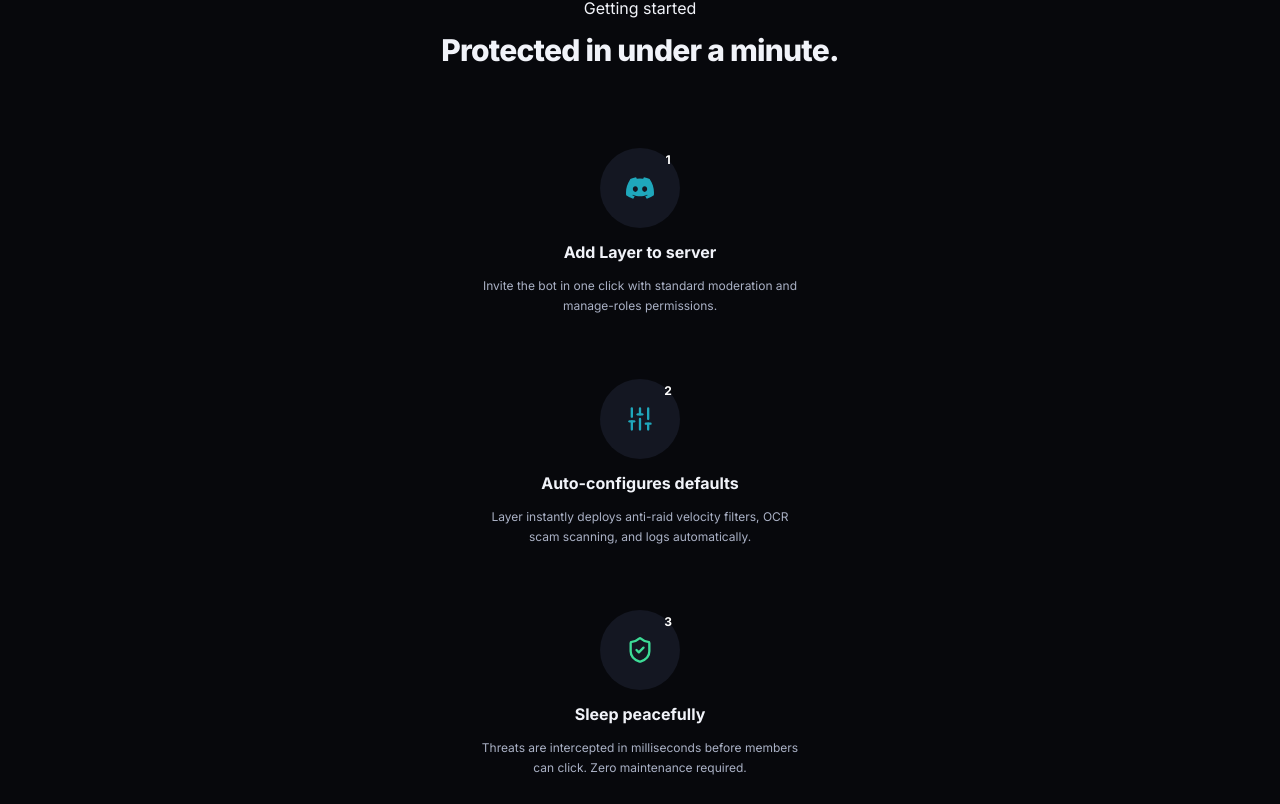
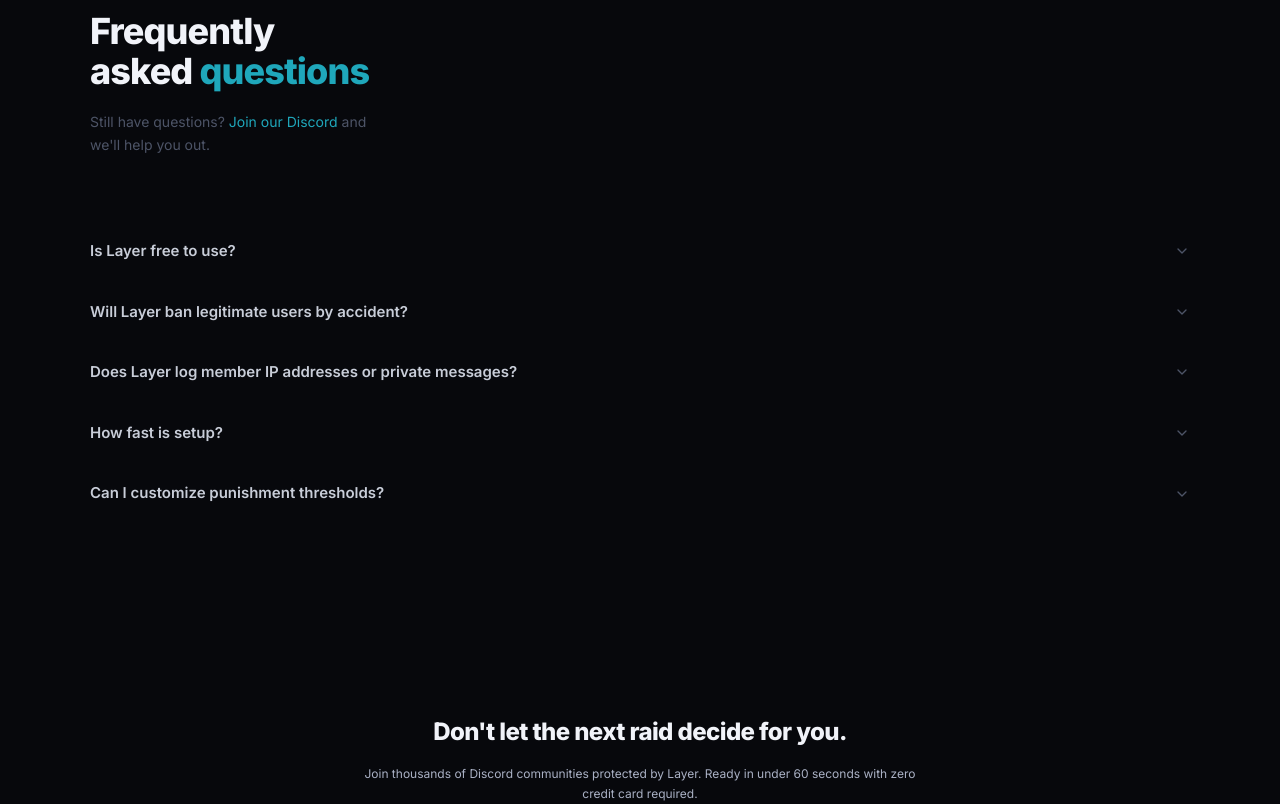
Before and after one commit to dimi6184-gif/Layer, a Next.js app in the folder apps/web/: page / in a window 1280 px wide. Shown: the part 5416-6220 px from the top of the page. Built offline with nearby package versions, Linux system fonts and the light colour scheme.

Commit message:
feat: remove getting-started steps section; fix login 50/50 split, external-link icons, shield SVG on Verification

```diff
--- a/apps/web/src/app/(app)/login/LoginVisual.tsx
+++ b/apps/web/src/app/(app)/login/LoginVisual.tsx
@@ -3,6 +3,14 @@
 import { useEffect, useState } from 'react';
 import Image from 'next/image';
 import Link from 'next/link';
+
+function ShieldIcon() {
+  return (
+    <svg width="15" height="15" viewBox="0 0 24 24" fill="none" stroke="currentColor" strokeWidth="2" strokeLinecap="round" strokeLinejoin="round">
+      <path d="M12 2L3 7v5c0 5.25 3.75 10.15 9 11.25C17.25 22.15 21 17.25 21 12V7L12 2z"/>
+    </svg>
+  );
+}
 
 const MODULES = [
   {
@@ -11,13 +19,16 @@
     sub: 'Module active',
     subColor: '#3ddc97',
     right: <Toggle on />,
+    iconColor: undefined,
   },
   {
-    icon: '🛡',
+    icon: null,
+    svgIcon: <ShieldIcon />,
     title: 'Verification',
     sub: '1,265 members verified',
     subColor: '#64748b',
     right: <Dot />,
+    iconColor: '#1FA7BB',
   },
   {
     icon: '🎫',
@@ -25,6 +36,7 @@
     sub: '#482',
     subColor: '#64748b',
     right: <Pill label="Solved" color="#3ddc97" />,
+    iconColor: undefined,
   },
   {
     icon: '⭐',
@@ -33,6 +45,7 @@
     subColor: '#64748b',
     right: <Pill label="Active" color="#3ddc97" />,
     highlight: true,
+    iconColor: undefined,
   },
 ];
 
@@ -67,9 +80,9 @@
   );
 }
 
-function ModuleCard({ icon, title, sub, subColor, right, highlight, delay }: {
-  icon: string; title: string; sub: string; subColor: string;
-  right: React.ReactNode; highlight?: boolean; delay: number;
+function ModuleCard({ icon, svgIcon, title, sub, subColor, right, highlight, iconColor, delay }: {
+  icon: string | null; svgIcon?: React.ReactNode; title: string; sub: string; subColor: string;
+  right: React.ReactNode; highlight?: boolean; iconColor?: string; delay: number;
 }) {
   const [vis, setVis] = useState(false);
   useEffect(() => {
@@ -90,21 +103,18 @@
       transform: vis ? 'translateX(0)' : 'translateX(-16px)',
       transition: 'opacity 0.5s ease, transform 0.5s ease',
     }}>
-      {/* Icon */}
       <div style={{
         width: 32, height: 32, borderRadius: 8, flexShrink: 0,
         background: 'rgba(255,255,255,0.06)',
         display: 'flex', alignItems: 'center', justifyContent: 'center',
-        fontSize: 15,
-      }}>{icon}</div>
-
-      {/* Text */}
+        fontSize: 15, color: iconColor ?? '#f1f3f9',
+      }}>
+        {svgIcon ?? icon}
+      </div>
       <div style={{ flex: 1, minWidth: 0 }}>
         <div style={{ fontSize: 13, fontWeight: 600, color: '#f1f3f9', lineHeight: 1.2 }}>{title}</div>
         <div style={{ fontSize: 11, color: subColor, marginTop: 2 }}>{sub}</div>
       </div>
-
-      {/* Right */}
       {right}
     </div>
   );
--- a/apps/web/src/app/(app)/login/page.tsx
+++ b/apps/web/src/app/(app)/login/page.tsx
@@ -10,26 +10,25 @@
   return (
     <div style={{ display: 'flex', minHeight: '100vh', fontFamily: 'Inter, -apple-system, sans-serif' }}>
 
-      {/* ── LEFT — animated dashboard preview (client component) ── */}
-      <div style={{ display: 'none', flex: 1 }} className="login-left">
+      {/* ── LEFT — 50% animated dashboard preview ── */}
+      <div className="login-left" style={{ display: 'none', flex: '0 0 50%', width: '50%' }}>
         <LoginVisual />
       </div>
 
-      {/* ── RIGHT — sign-in panel ─────────────────────────────── */}
+      {/* ── RIGHT — 50% sign-in panel ── */}
       <div style={{
-        width: '100%', maxWidth: 520,
+        flex: '0 0 100%', width: '100%',
         background: '#09090b',
         display: 'flex', flexDirection: 'column',
         position: 'relative',
-      }}>
-        {/* Subtle top border accent */}
+      }} className="login-right">
+        {/* Top border accent */}
         <div style={{ height: 1, background: 'linear-gradient(to right, transparent, rgba(255,255,255,0.06), transparent)' }} />
 
-        {/* Main content — vertically centered */}
+        {/* Vertically centered content */}
         <div style={{ flex: 1, display: 'flex', alignItems: 'center', justifyContent: 'center', padding: '48px 48px' }}>
           <div style={{ width: '100%', maxWidth: 320 }}>
 
-            {/* Heading */}
             <h1 style={{ fontSize: 26, fontWeight: 700, color: '#f1f3f9', letterSpacing: '-0.03em', marginBottom: 6 }}>
               Sign in
             </h1>
@@ -37,7 +36,6 @@
               Log in with your Discord account to continue
             </p>
 
-            {/* Discord sign-in button — server action */}
             <form
               action={async () => {
                 'use server';
@@ -50,14 +48,13 @@
                 style={{
                   width: '100%', display: 'flex', alignItems: 'center', justifyContent: 'center', gap: 10,
                   padding: '12px 20px', borderRadius: 8,
-                  background: '#5865F2',
-                  color: '#fff', fontSize: 14, fontWeight: 600,
+                  background: '#5865F2', color: '#fff',
+                  fontSize: 14, fontWeight: 600,
                   border: 'none', cursor: 'pointer',
                   letterSpacing: '-0.01em',
                   transition: 'opacity 0.15s, transform 0.1s',
                 }}
               >
-                {/* Discord icon */}
                 <svg width="18" height="14" viewBox="0 0 127.14 96.36" fill="currentColor">
                   <path d="M107.7,8.07A105.15,105.15,0,0,0,81.47,0a72.06,72.06,0,0,0-3.36,6.83A97.68,97.68,0,0,0,49,6.83,72.37,72.37,0,0,0,45.64,0,105.89,105.89,0,0,0,19.39,8.09C2.79,32.65-1.71,56.6.54,80.21h0A105.73,105.73,0,0,0,32.71,96.36,77.7,77.7,0,0,0,39.6,85.25a68.42,68.42,0,0,1-10.85-5.18c.91-.66,1.8-1.34,2.66-2a75.57,75.57,0,0,0,64.32,0c.87.71,1.76,1.39,2.66,2a68.68,68.68,0,0,1-10.87,5.19,77,77,0,0,0,6.89,11.1A105.25,105.25,0,0,0,126.6,80.22h0C129.24,52.84,122.09,29.11,107.7,8.07ZM42.45,65.69C36.18,65.69,31,60,31,53s5-12.74,11.43-12.74S54,46,53.89,53,48.84,65.69,42.45,65.69Zm42.24,0C78.41,65.69,73.31,60,73.31,53s5-12.74,11.43-12.74S96.2,46,96.12,53,91.08,65.69,84.69,65.69Z"/>
                 </svg>
@@ -68,25 +65,31 @@
           </div>
         </div>
 
-        {/* Bottom legal links */}
+        {/* Bottom legal links with external-link icon */}
         <div style={{
           padding: '16px 48px',
           borderTop: '1px solid rgba(255,255,255,0.04)',
           display: 'flex', gap: 20, alignItems: 'center',
         }}>
-          <Link href="/privacy" className="login-legal-link" style={{ fontSize: 12, color: '#2e3347', textDecoration: 'none', transition: 'color 0.15s' }}>
-            Privacy Policy
-          </Link>
-          <Link href="/terms" className="login-legal-link" style={{ fontSize: 12, color: '#2e3347', textDecoration: 'none', transition: 'color 0.15s' }}>
-            Legal Notice
-          </Link>
+          {/* External link SVG icon */}
+          {([['Privacy Policy', '/privacy'], ['Legal Notice', '/terms']] as const).map(([label, href]) => (
+            <Link key={href} href={href} className="login-legal-link"
+              style={{ fontSize: 12, color: '#2e3347', textDecoration: 'none', transition: 'color 0.15s', display: 'inline-flex', alignItems: 'center', gap: 4 }}>
+              {label}
+              {/* tiny external arrow icon */}
+              <svg width="9" height="9" viewBox="0 0 12 12" fill="none" stroke="currentColor" strokeWidth="1.8" strokeLinecap="round" strokeLinejoin="round">
+                <path d="M2 10L10 2M10 2H5M10 2V7" />
+              </svg>
+            </Link>
+          ))}
         </div>
       </div>
 
-      {/* Responsive: show left panel on md+ */}
+      {/* Responsive: on md+ show left at 50%, shrink right to 50% */}
       <style>{`
         @media (min-width: 768px) {
-          .login-left { display: flex !important; }
+          .login-left  { display: flex !important; }
+          .login-right { flex: 0 0 50% !important; width: 50% !important; }
         }
       `}</style>
     </div>
--- a/apps/web/src/app/page.tsx
+++ b/apps/web/src/app/page.tsx
@@ -1174,62 +1174,6 @@
 
 
 
-        {/* ─── 6. GETTING STARTED IN 3 STEPS (Protector Steps) ───── */}
-        <section className="relative z-10 py-20 px-6 max-w-6xl mx-auto">
-          <div className="text-center space-y-3 mb-16">
-            <p className="p-kicker">Getting started</p>
-            <h2 className="text-3xl sm:text-4xl font-extrabold text-[#f1f3f9] tracking-tight">
-              Protected in under a minute.
-            </h2>
-          </div>
-
-          <div className="grid grid-cols-1 md:grid-cols-3 gap-8 text-center relative">
-
-            {/* Step 1 */}
-            <div className="space-y-3 p-4">
-              <div className="w-20 h-20 rounded-full border border-white/[0.11] bg-[#141722] shadow-xl flex items-center justify-center mx-auto relative">
-                <DiscordIcon size={28} className="text-[#1FA7BB]" />
-                <span className="absolute top-0 right-0 w-6 h-6 rounded-full bg-gradient-to-br from-[#1FA7BB] to-[#146c7a] text-white text-xs font-bold flex items-center justify-center shadow-md">
-                  1
-                </span>
-              </div>
-              <h3 className="text-base font-bold text-[#f1f3f9]">Add Layer to server</h3>
-              <p className="text-xs text-[#aab1c5] leading-relaxed max-w-xs mx-auto">
-                Invite the bot in one click with standard moderation and manage-roles permissions.
-              </p>
-            </div>
-
-            {/* Step 2 */}
-            <div className="space-y-3 p-4">
-              <div className="w-20 h-20 rounded-full border border-white/[0.11] bg-[#141722] shadow-xl flex items-center justify-center mx-auto relative">
-                <Sliders className="w-7 h-7 text-[#1FA7BB]" />
-                <span className="absolute top-0 right-0 w-6 h-6 rounded-full bg-gradient-to-br from-[#1FA7BB] to-[#146c7a] text-white text-xs font-bold flex items-center justify-center shadow-md">
-                  2
-                </span>
-              </div>
-              <h3 className="text-base font-bold text-[#f1f3f9]">Auto-configures defaults</h3>
-              <p className="text-xs text-[#aab1c5] leading-relaxed max-w-xs mx-auto">
-                Layer instantly deploys anti-raid velocity filters, OCR scam scanning, and logs automatically.
-              </p>
-            </div>
-
-            {/* Step 3 */}
-            <div className="space-y-3 p-4">
-              <div className="w-20 h-20 rounded-full border border-white/[0.11] bg-[#141722] shadow-xl flex items-center justify-center mx-auto relative">
-                <ShieldCheck className="w-7 h-7 text-[#3ddc97]" />
-                <span className="absolute top-0 right-0 w-6 h-6 rounded-full bg-gradient-to-br from-[#1FA7BB] to-[#146c7a] text-white text-xs font-bold flex items-center justify-center shadow-md">
-                  3
-                </span>
-              </div>
-              <h3 className="text-base font-bold text-[#f1f3f9]">Sleep peacefully</h3>
-              <p className="text-xs text-[#aab1c5] leading-relaxed max-w-xs mx-auto">
-                Threats are intercepted in milliseconds before members can click. Zero maintenance required.
-              </p>
-            </div>
-
-          </div>
-        </section>
-
         {/* ─── 7. FAQ ──────────────────────────────────────────── */}
         <section id="faq" className="relative z-10 py-24 px-6">
           <div className="max-w-[1100px] mx-auto grid grid-cols-1 lg:grid-cols-[380px_1fr] gap-16 lg:gap-24 items-start">
```
